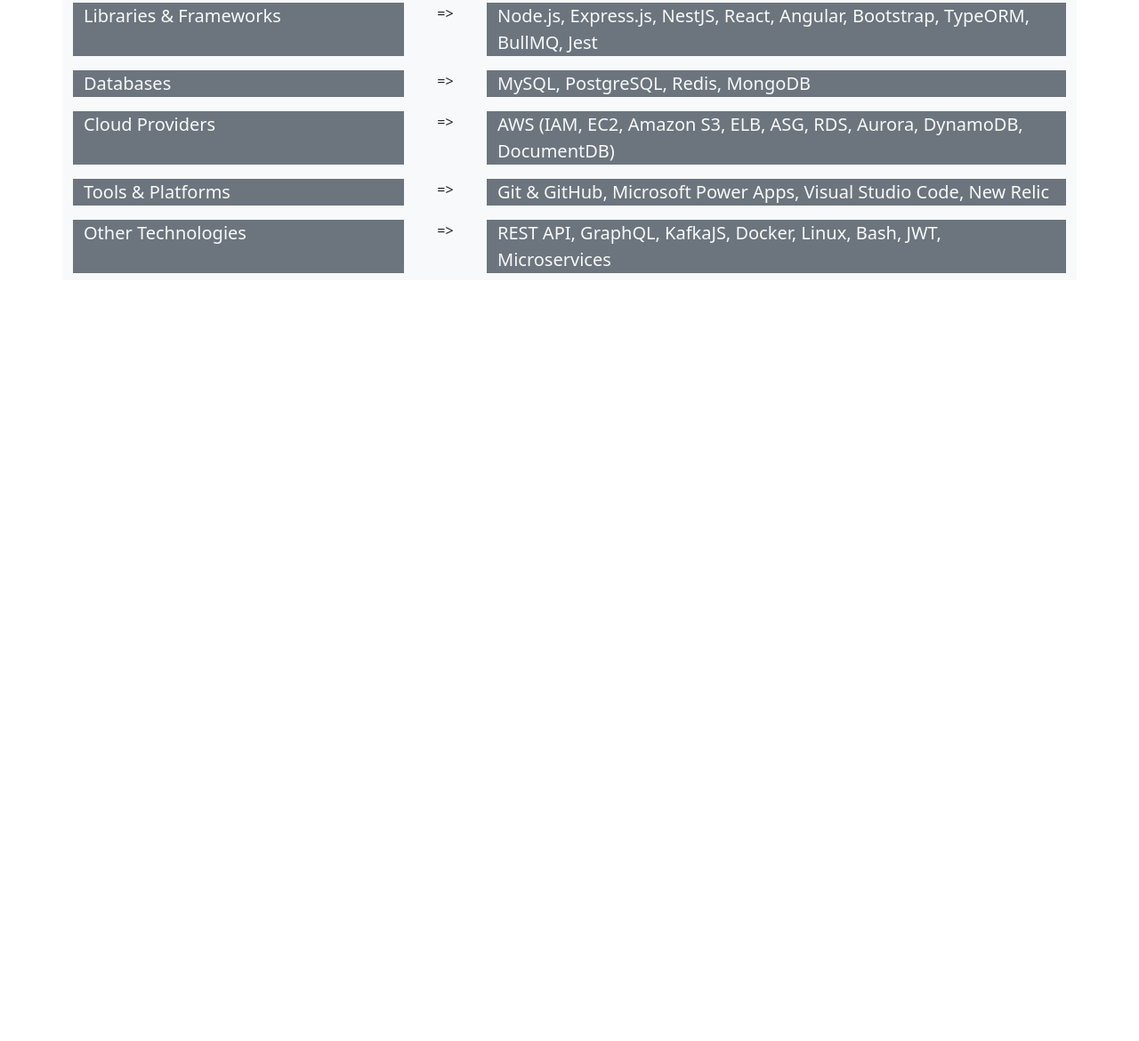
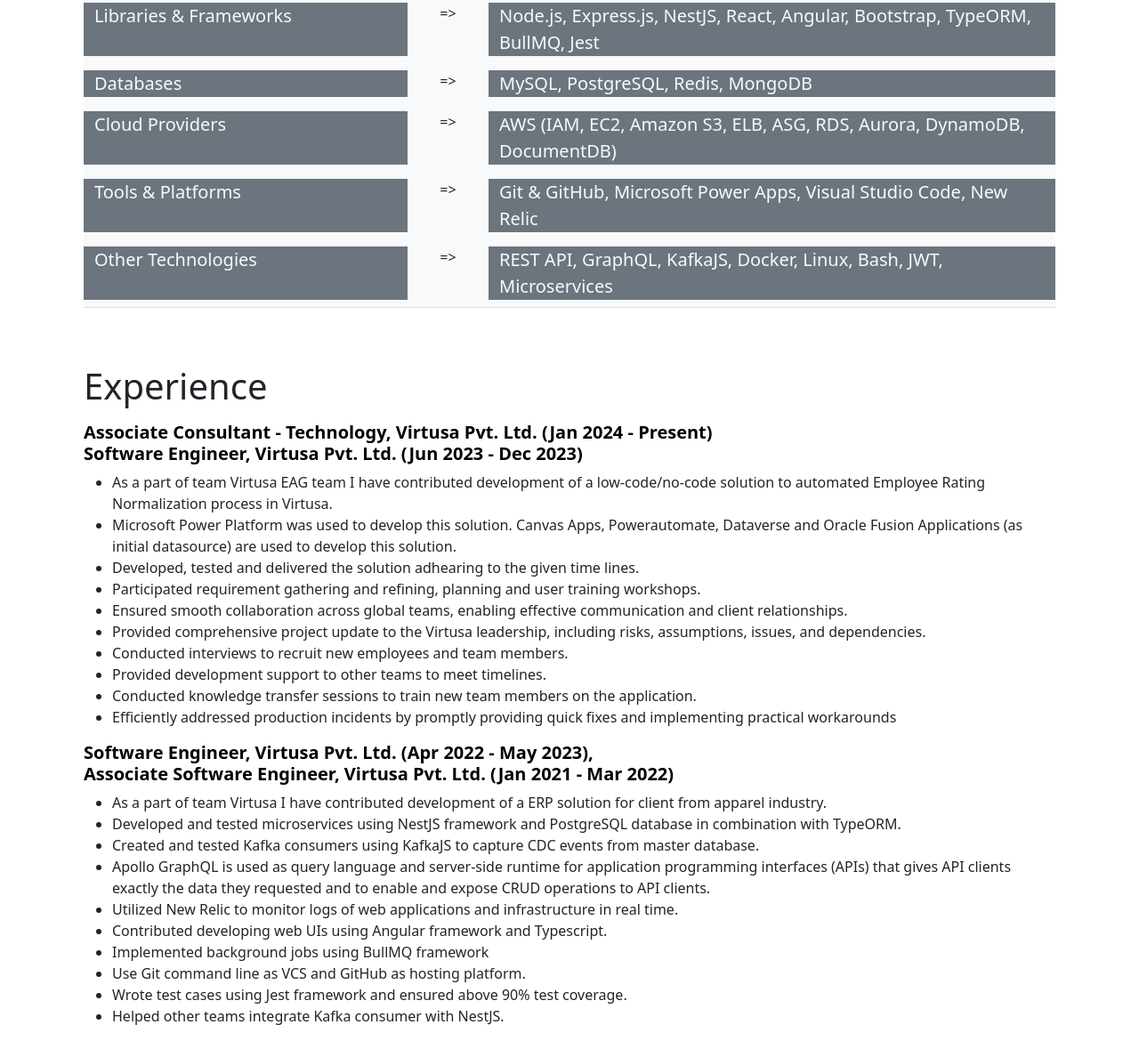
Before and after one commit to iamlahiru95/portfolio, a plain HTML site: page index.html in a window 1280 px wide. Shown: the part 980-2150 px from the top of the page at 89% size. Before the commit the page ends 1295 px from the top, so only its background shows below. Drawn offline with nearby package versions, Linux system fonts and the light colour scheme.

Commit message:
Added experience section

```diff
--- a/index.html
+++ b/index.html
@@ -23,11 +23,11 @@
   </head>
 
   <body>
-    <div class="container bg-light px-4">
+    <div class="container px-4">
       <!-- Header -->
       <div class="sticky-top bg-light">
         <header
-          class="d-flex flex-wrap justify-content-center py-3 border-bottom"
+          class="d-flex flex-wrap justify-content-center py-2 border-bottom"
         >
           <a
             href="/"
@@ -37,10 +37,10 @@
           </a>
 
           <ul class="nav nav-pills">
-            <li class="nav-item"><a href="#" class="nav-link">Home</a></li>
+            <li class="nav-item"><a href="#home" class="nav-link">Home</a></li>
             <li class="nav-item"><a href="#" class="nav-link">Skills</a></li>
             <li class="nav-item">
-              <a href="#" class="nav-link">Experience</a>
+              <a href="#experience" class="nav-link">Experience</a>
             </li>
             <li class="nav-item"><a href="#" class="nav-link">Contact</a></li>
           </ul>
@@ -48,7 +48,7 @@
       </div>
 
       <!-- Legend -->
-      <div>
+      <div id="home" class="bg-light">
         <div class="d-flex justify-content-center align-items-center vh-100">
           <div class="px-4">
             <h1 class="display-5 fw-bold text-body-emphasis">
@@ -60,18 +60,18 @@
       </div>
 
       <!-- Skills -->
-      <div>
-        <h1 class="col-12">Skills</h1>
-        <div class="row py-2">
+      <div id="skils" class="bg-light border-bottom ">
+        <h1 class="mb-4">Skills</h1>
+        <div class="row py-2 p-0 m-0">
           <div class="col-4 fs-5 bg-secondary text-light">
             Programming Languages
           </div>
           <div class="col-1 text-center">=></div>
-          <div class="col-7 fs-5 bg-secondary text-light align-self-end">
+          <div class="col-7 fs-5 bg-secondary text-light">
             Javascript, Typescript, Python, HTML, CSS
           </div>
         </div>
-        <div class="row py-2">
+        <div class="row py-2 p-0 m-0">
           <div class="col-4 fs-5 bg-secondary text-light">
             Libraries & Frameworks
           </div>
@@ -81,14 +81,14 @@
             BullMQ, Jest
           </div>
         </div>
-        <div class="row py-2">
+        <div class="row py-2 p-0 m-0">
           <div class="col-4 fs-5 bg-secondary text-light">Databases</div>
           <div class="col-1 text-center">=></div>
           <div class="col-7 fs-5 bg-secondary text-light">
             MySQL, PostgreSQL, Redis, MongoDB
           </div>
         </div>
-        <div class="row py-2">
+        <div class="row py-2 p-0 m-0">
           <div class="col-4 fs-5 bg-secondary text-light">Cloud Providers</div>
           <div class="col-1 text-center">=></div>
           <div class="col-7 fs-5 bg-secondary text-light">
@@ -96,7 +96,7 @@
             DocumentDB)
           </div>
         </div>
-        <div class="row py-2">
+        <div class="row py-2 p-0 m-0">
           <div class="col-4 fs-5 bg-secondary text-light">
             Tools & Platforms
           </div>
@@ -105,7 +105,7 @@
             Git & GitHub, Microsoft Power Apps, Visual Studio Code, New Relic
           </div>
         </div>
-        <div class="row py-2">
+        <div class="row py-2 p-0 m-0">
           <div class="col-4 fs-5 bg-secondary text-light">
             Other Technologies
           </div>
@@ -113,6 +113,101 @@
           <div class="col-7 fs-5 bg-secondary text-light">
             REST API, GraphQL, KafkaJS, Docker, Linux, Bash, JWT, Microservices
           </div>
+        </div>
+      </div>
+
+      <!-- Experience -->
+      <div class="mt-5 pt-3">
+        <h2 id="experience" class="h1 mb-3">Experience</h2>
+        <div>
+          <h1 class="h5 fw-bold text-body-emphasis">
+            Associate Consultant - Technology, Virtusa Pvt. Ltd. (Jan 2024 -
+            Present) <br />
+            Software Engineer, Virtusa Pvt. Ltd. (Jun 2023 - Dec 2023)
+          </h1>
+          <ul>
+            <li>
+              As a part of team Virtusa EAG team I have contributed development
+              of a low-code/no-code solution to automated Employee Rating
+              Normalization process in Virtusa.
+            </li>
+            <li>
+              Microsoft Power Platform was used to develop this solution. Canvas
+              Apps, Powerautomate, Dataverse and Oracle Fusion Applications (as
+              initial datasource) are used to develop this solution.
+            </li>
+            <li>
+              Developed, tested and delivered the solution adhearing to the
+              given time lines.
+            </li>
+            <li>
+              Participated requirement gathering and refining, planning and user
+              training workshops.
+            </li>
+            <li>
+              Ensured smooth collaboration across global teams, enabling
+              effective communication and client relationships.
+            </li>
+            <li>
+              Provided comprehensive project update to the Virtusa leadership,
+              including risks, assumptions, issues, and dependencies.
+            </li>
+            <li>
+              Conducted interviews to recruit new employees and team members.
+            </li>
+            <li>
+              Provided development support to other teams to meet timelines.
+            </li>
+            <li>
+              Conducted knowledge transfer sessions to train new team members on
+              the application.
+            </li>
+            <li>
+              Efficiently addressed production incidents by promptly providing
+              quick fixes and implementing practical workarounds
+            </li>
+          </ul>
+        </div>
+        <div>
+          <h1 class="h5 fw-bold text-body-emphasis">
+            Software Engineer, Virtusa Pvt. Ltd. (Apr 2022 - May 2023), <br />
+            Associate Software Engineer, Virtusa Pvt. Ltd. (Jan 2021 - Mar 2022)
+          </h1>
+          <ul>
+            <li>
+              As a part of team Virtusa I have contributed development of a ERP
+              solution for client from apparel industry.
+            </li>
+            <li>
+              Developed and tested microservices using NestJS framework and
+              PostgreSQL database in combination with TypeORM.
+            </li>
+            <li>
+              Created and tested Kafka consumers using KafkaJS to capture CDC
+              events from master database.
+            </li>
+            <li>
+              Apollo GraphQL is used as query language and server-side runtime
+              for application programming interfaces (APIs) that gives API
+              clients exactly the data they requested and to enable and expose
+              CRUD operations to API clients.
+            </li>
+            <li>
+              Utilized New Relic to monitor logs of web applications and
+              infrastructure in real time.
+            </li>
+            <li>
+              Contributed developing web UIs using Angular framework and
+              Typescript.
+            </li>
+            <li>Implemented background jobs using BullMQ framework</li>
+            <li>Use Git command line as VCS and GitHub as hosting platform.</li>
+            <li>
+              Wrote test cases using Jest framework and ensured above 90% test
+              coverage.
+            </li>
+            <li>Helped other teams integrate Kafka consumer with NestJS.</li>
+          </ul>
         </div>
       </div>
     </div>
```
